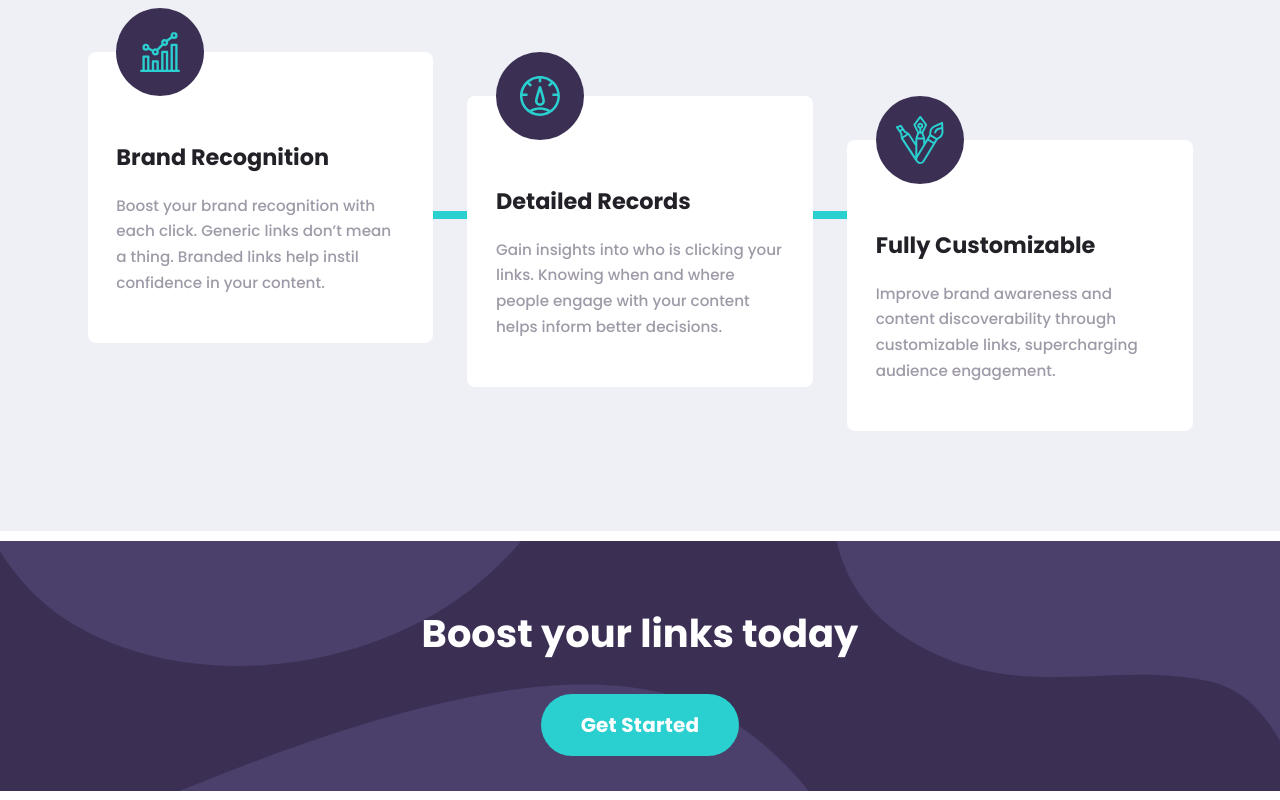
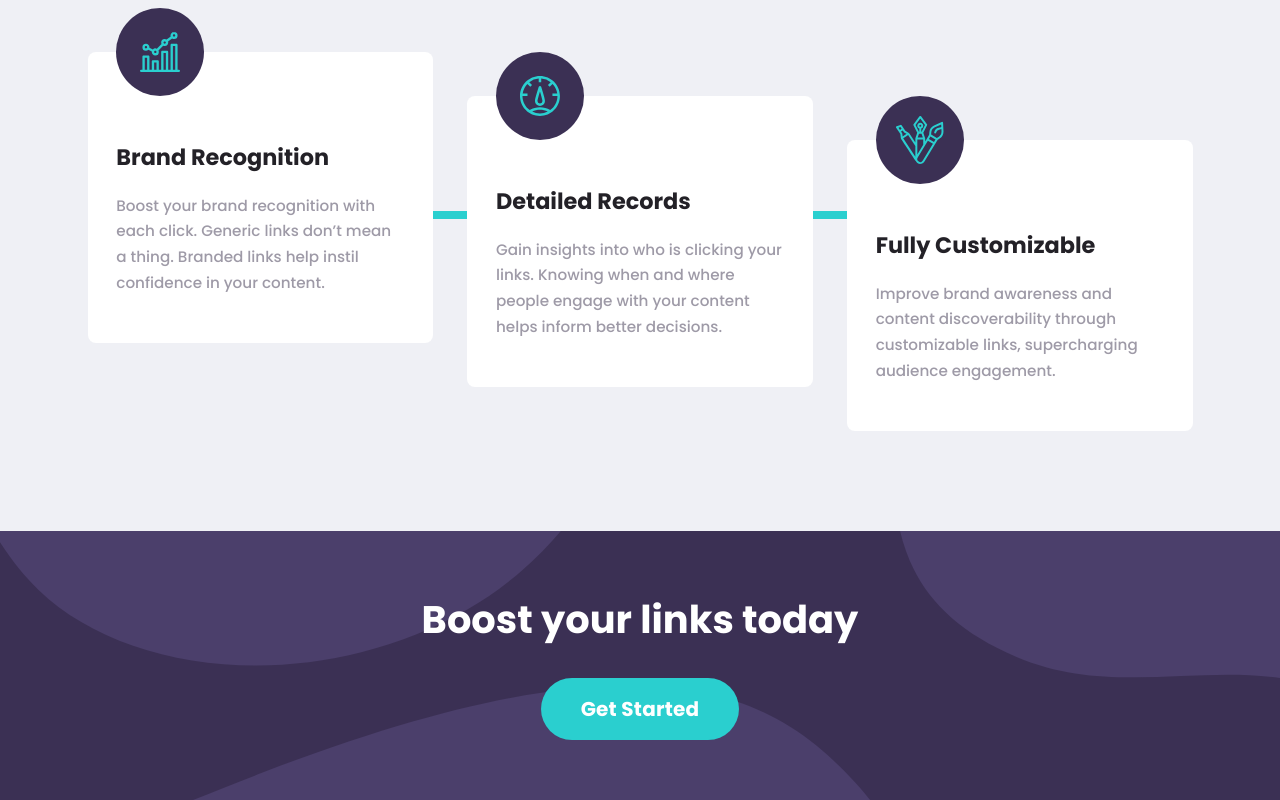
Before and after one commit to p-kosinski/url-shortening-api, a React (Create React App) app: page / in a window 1280 px wide. Shown: the part 1464-2264 px from the top of the page. Built offline with nearby package versions, Linux system fonts and the light colour scheme.

Commit message:
Add boost section styling for smaller screens

```diff
--- a/src/components/features/BoostSection/BoostSection.module.scss
+++ b/src/components/features/BoostSection/BoostSection.module.scss
@@ -2,13 +2,16 @@
 @use '../../../styles/mixins' as mixins;
 
 .component {
-  margin-top: 10px;
-  height: 250px;
   background-image: url('../../../images/bg-boost-desktop.svg');
   background-repeat: no-repeat;
   background-size: cover;
   background-color: variables.$color-secondary;
-  padding: 32px 0;
+  padding: 60px 0;
+
+  @include mixins.breakpoint(small) {
+    background-image: url('../../../images/bg-boost-mobile.svg');
+    padding: 90px 0;
+  }
 }
 
 .wrapper {
@@ -16,9 +19,16 @@
   flex-direction: column;
   justify-content: center;
   align-items: center;
+  gap: 30px;
+
+  @include mixins.breakpoint(small) {
+    gap: 24px;
+  }
 
   h2 {
     color: white;
+    margin: 0;
+    text-align: center;
   }
 
   a {
--- a/src/styles/_typography.scss
+++ b/src/styles/_typography.scss
@@ -11,8 +11,7 @@ h1 {
 
 h2 {
   font-weight: variables.$font-weight-bold;
-  font-size: 2.4rem;
-  font-size: clamp(1.7rem, 7vw, 2.4rem);
+  font-size: clamp(1.6rem, 7vw, 2.4rem);
 }
 
 h3 {
```
